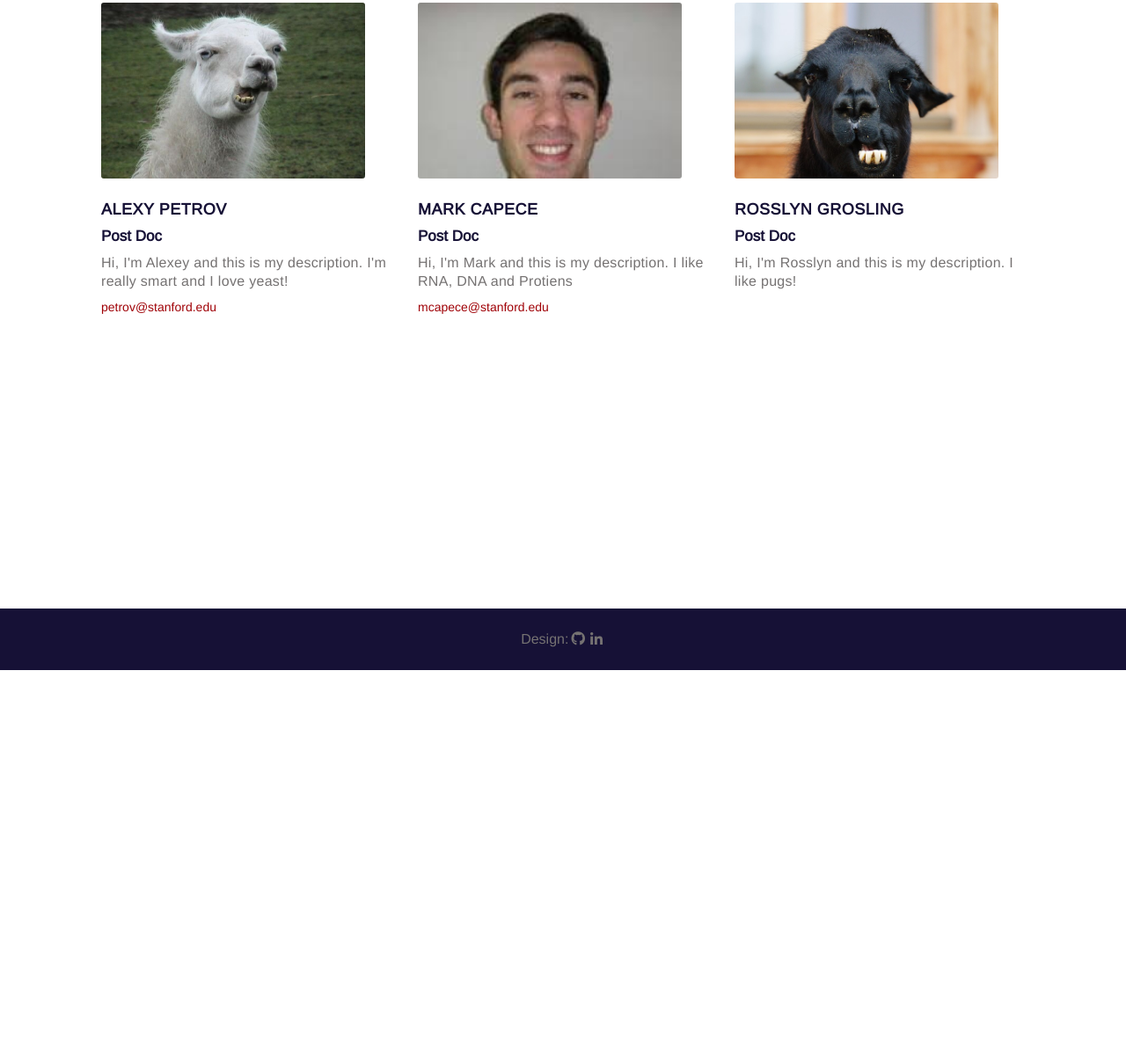
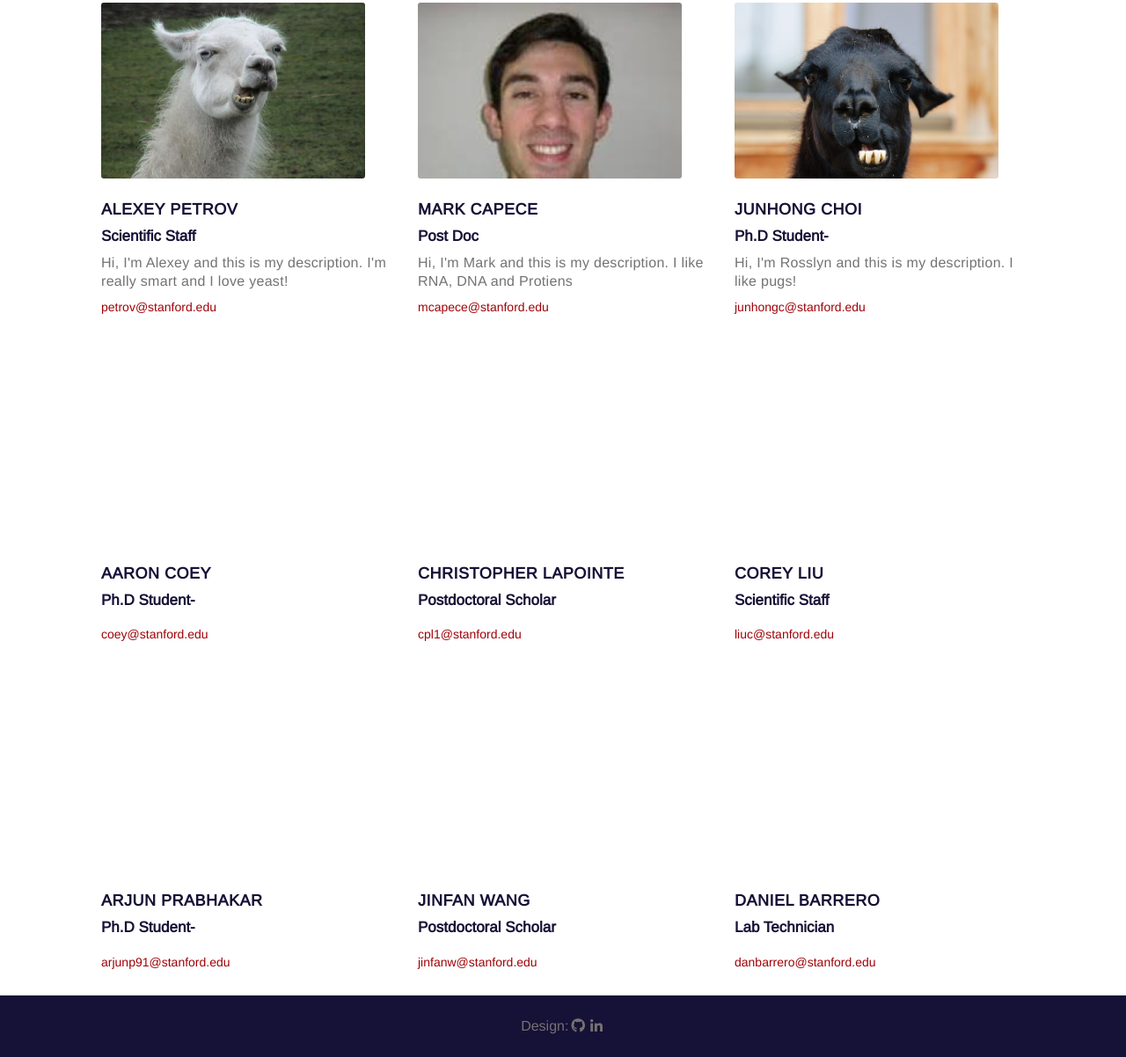
Before and after one commit to lmadigan/Puglisi-Lab-Project, a plain HTML site: page people.html in a window 1280 px wide. Shown: the part 833-2035 px from the top of the page at 88% size. Before the commit the page ends 1595 px from the top, so only its background shows below. Drawn offline with nearby package versions, Linux system fonts and the light colour scheme.

Commit message:
updated people

```diff
--- a/people.html
+++ b/people.html
@@ -40,8 +40,8 @@
           <div id="person-photo">
             <img src="images/lab-members/alpaca-r.jpg" width="300px" height="200px">
           </div></div>
-          <div id="person-name">ROSSLYN GROSELY</div>
-          <div id="person-title">Post Doc</div>
+          <div id="person-name">ROSSLYN GROSSLY</div>
+          <div id="person-title">	Postdoctoral Scholar</div>
           <div id="person-description">Hi, I'm Rosslyn and this is my description. I like pugs!</div>
           <a href="mailto:rgrosely@stanford.edu"><div id="contact">rgrosely@stanford.edu</div></a>
           </div>
@@ -56,7 +56,7 @@
           <div id="person">
             <div id="photo-container">
           <div id="person-photo"><img src="images/lab-members/alex.jpg" width="300" height="200"></div></div>
-          <div id="person-name">ALEX JOHNSON</div>
+          <div id="person-name">ALEXANDER JOHNSON</div>
           <div id="person-title">Ph.D Student - Chemical & Systems Biology</div>
           <div id="person-description">Hi, I'm Rosslyn and this is my description. I like pugs!</div>
           <a href="mailto:algejohn@stanford.edu"><div id="contact">algejohn@stanford.edu</div></a>
@@ -67,8 +67,8 @@
           <div id="person">
             <div id="photo-container">
           <div id="person-photo"><img src="images/lab-members/lama-aaron.jpg" width="300px" height="200px"></div></div>
-          <div id="person-name">ALEXY PETROV</div>
-          <div id="person-title">Post Doc</div>
+          <div id="person-name">ALEXEY PETROV</div>
+          <div id="person-title">	Scientific Staff</div>
           <div id="person-description">Hi, I'm Alexey and this is my description. I'm really smart and I love yeast!</div>
           <a href="mailto:petrov@stanford.edu"><div id="contact">petrov@stanford.edu</div></a>
           </div>
@@ -83,9 +83,10 @@
           <div id="person">
             <div id="photo-container">
           <div id="person-photo"><img src="images/lab-members/lama-kevin.jpg" width="300px" height="200px"></div></div>
-          <div id="person-name">ROSSLYN GROSLING</div>
-          <div id="person-title">Post Doc</div>
+          <div id="person-name">JUNHONG CHOI</div>
+          <div id="person-title">Ph.D Student- </div>
           <div id="person-description">Hi, I'm Rosslyn and this is my description. I like pugs!</div>
+          <a href="mailto:junhongc@stanford.edu "><div id="contact">junhongc@stanford.edu </div></a>
           </div>
         </div>
 
@@ -93,25 +94,59 @@
           <div id="person">
             <div id="photo-container">
           <div id="person-photo"></div></div>
-          <div id="person-name"></div>
-          <div id="person-title"></div>
+          <div id="person-name">AARON COEY</div>
+          <div id="person-title">Ph.D Student- </div>
           <div id="person-description"></div>
+          <a href="mailto:coey@stanford.edu "><div id="contact">coey@stanford.edu </div></a>
           </div>
           <div id="person">
             <div id="photo-container">
           <div id="person-photo"></div>
-          <div id="person-name"></div>
-          <div id="person-title"></div>
+          <div id="person-name">CHRISTOPHER LAPOINTE</div>
+          <div id="person-title">Postdoctoral Scholar</div>
           <div id="person-description"></div></div>
+          <a href="mailto:cpl1@stanford.edu "><div id="contact">cpl1@stanford.edu </div></a>
           </div>
           <div id="person">
             <div id="photo-container">
           <div id="person-photo"></div>
-          <div id="person-name"></div>
-          <div id="person-title"></div>
+          <div id="person-name">COREY LIU</div>
+          <div id="person-title">Scientific Staff</div>
           <div id="person-description"></div></div>
+          <a href="mailto:liuc@stanford.edu "><div id="contact">liuc@stanford.edu </div></a>
           </div>
         </div>
+
+
+        <div id="people-layer">
+          <div id="person">
+            <div id="photo-container">
+          <div id="person-photo"></div></div>
+          <div id="person-name">ARJUN PRABHAKAR</div>
+          <div id="person-title">Ph.D Student- </div>
+          <div id="person-description"></div>
+          <a href="mailto:arjunp91@stanford.edu "><div id="contact">arjunp91@stanford.edu </div></a>
+          </div>
+          <div id="person">
+            <div id="photo-container">
+          <div id="person-photo"></div>
+          <div id="person-name">JINFAN WANG</div>
+          <div id="person-title">Postdoctoral Scholar</div>
+          <div id="person-description"></div></div>
+          <a href="mailto:jinfanw@stanford.edu "><div id="contact">jinfanw@stanford.edu </div></a>
+          </div>
+          <div id="person">
+            <div id="photo-container">
+          <div id="person-photo"></div>
+          <div id="person-name">DANIEL BARRERO</div>
+          <div id="person-title">		Lab Technician</div>
+          <div id="person-description"></div></div>
+          <a href="mailto:danbarrero@stanford.edu "><div id="contact">danbarrero@stanford.edu </div></a>
+          </div>
+        </div>
+
+
+
       </div>
 
     </div>
```
Also changed, not shown: assets/contact.css (+4 -4 lines), index.html (+2 -2 lines).
